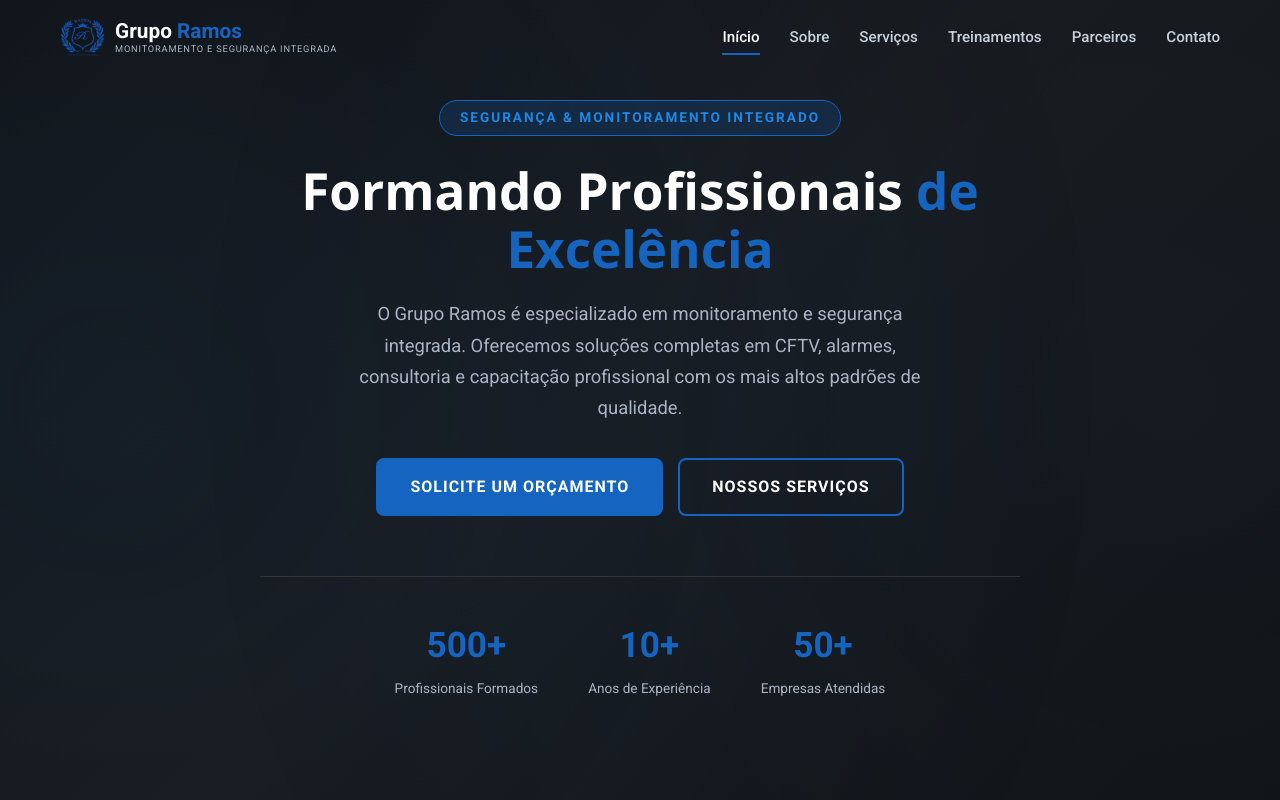
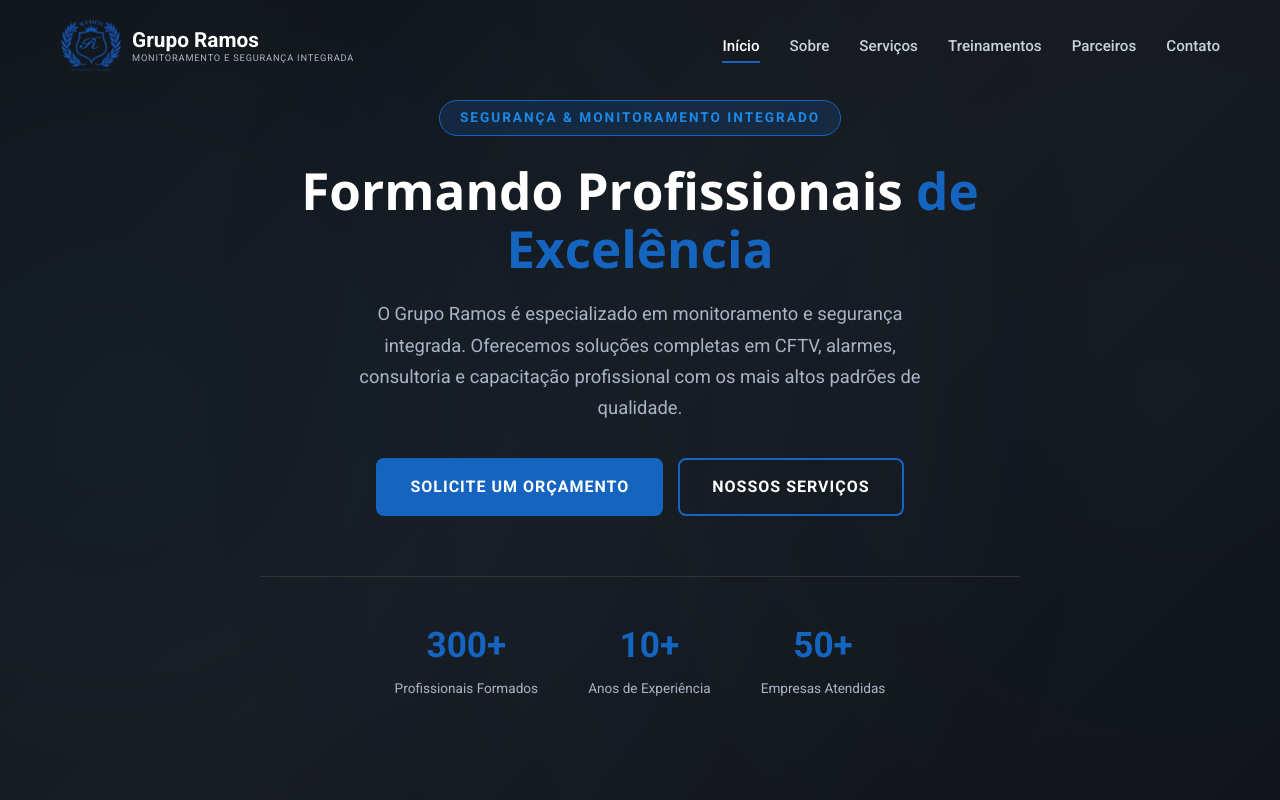
Before and after one commit to viGaldinos/grupo-ramos-site, a React (Vite) app: page / in a window 1280 px wide. Shown: the top 800 px of the page. Built offline with nearby package versions, Linux system fonts and the light colour scheme; the HTML template or start-up script is replaced by a standard one.

Commit message:
fix: bigger logo, 300+ stat, all-white logo name

```diff
--- a/src/components/Header.module.css
+++ b/src/components/Header.module.css
@@ -45,7 +45,7 @@
 }
 
 .logoHighlight {
-  color: var(--color-wine);
+  color: var(--color-white);
 }
 
 .logoSubtitle {
@@ -70,8 +70,8 @@
 }
 
 .logoImg {
-  width: 45px;
-  height: 45px;
+  width: 62px;
+  height: 62px;
   object-fit: contain;
   border-radius: 4px;
 }
--- a/src/components/Hero.jsx
+++ b/src/components/Hero.jsx
@@ -25,7 +25,7 @@ export default function Hero() {
         </div>
         <div className={styles.heroStats}>
           <div className={styles.stat}>
-            <div className={styles.statNumber}>500+</div>
+            <div className={styles.statNumber}>300+</div>
             <div className={styles.statLabel}>Profissionais Formados</div>
           </div>
           <div className={styles.stat}>
```
